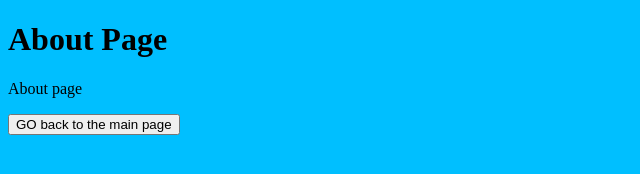
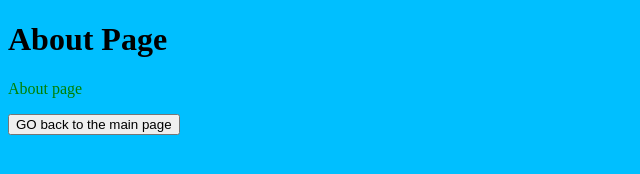
Before and after one commit to muhammadumarfarooq/gatsby-basic, a Gatsby site: page /about in a window 1280 px wide. Shown: the full height of the page, 0-640 px from the left. Built offline with nearby package versions, Linux system fonts and the light colour scheme; Gatsby itself is replaced by a stand-in of ours.

Commit message:
Component specific styling

```diff
--- /dev/null
+++ b/src/pages/about.module.css
@@ -0,0 +1,3 @@
+.myTitle{
+  color: green;
+}
--- a/src/pages/about.tsx
+++ b/src/pages/about.tsx
@@ -1,11 +1,12 @@
 import React from "react"
 import { navigate } from "gatsby"
 import Layout from "../components/Layout"
+import styles from "./about.module.css"
 
 export default function About() {
   return (
     <Layout headerTitle="About Page">
-      <p>About page</p>
+      <p className={styles.myTitle}>About page</p>
       <button onClick={() => {
         navigate("/")
       }}>
```
